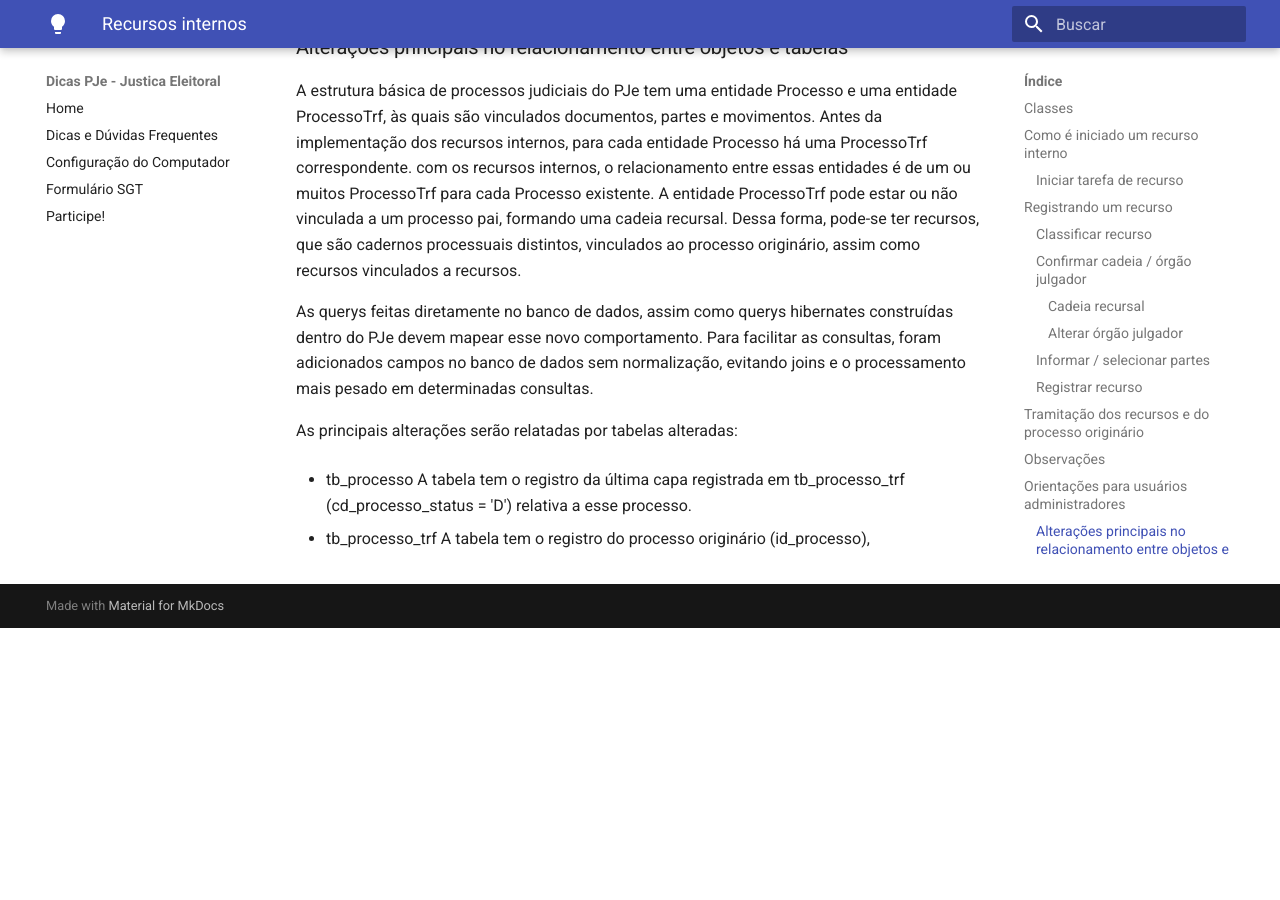
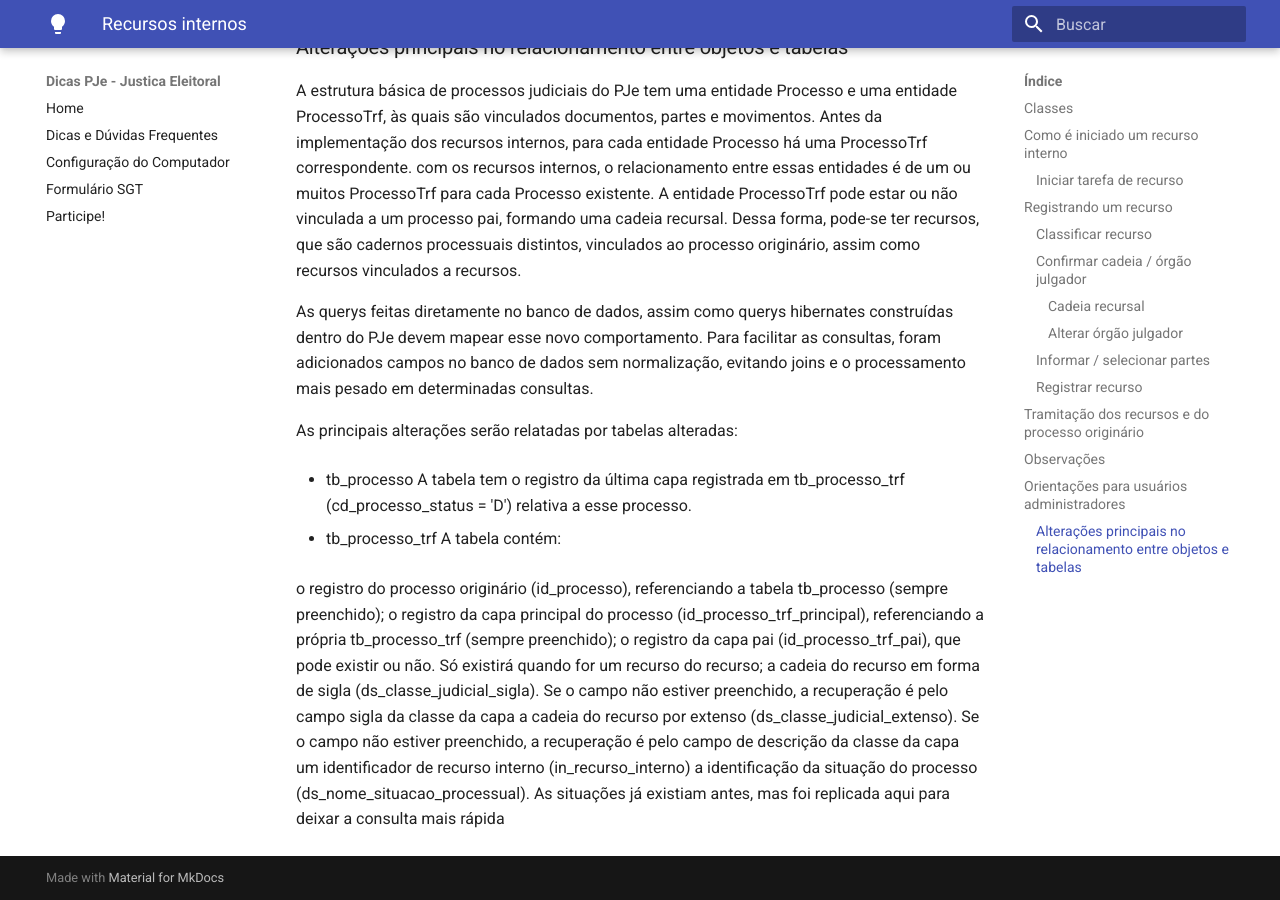
Before and after one commit to PJeJE/dicas_versao_1, an MkDocs documentation site: the page built from docs/recursos.md, in a window 1280 px wide and 900 px high, scrolled down 17400 px. Built offline with MkDocs 1.6.1 and Material for MkDocs 9.7.7, drawn with Linux system fonts in a browser that asks for light colours; nearby versions of some CDN libraries; before the commit the page ends 18028 px from its top, so only the background shows below that.

Commit message:
Update recursos.md

```diff
--- a/docs/recursos.md
+++ b/docs/recursos.md
@@ -210,4 +210,12 @@ As principais alterações serão relatadas por tabelas alteradas:
 A tabela tem o registro da última capa registrada em tb_processo_trf (cd_processo_status = 'D') relativa a esse processo.
 
 - tb_processo_trf
-A tabela tem o registro do processo originário (id_processo),
+A tabela contém:
+
+o registro do processo originário (id_processo), referenciando a tabela tb_processo (sempre preenchido);
+o registro da capa principal do processo (id_processo_trf_principal), referenciando a própria tb_processo_trf (sempre preenchido);
+o registro da capa pai (id_processo_trf_pai), que pode existir ou não. Só existirá quando for um recurso do recurso;
+a cadeia do recurso em forma de sigla (ds_classe_judicial_sigla). Se o campo não estiver preenchido, a recuperação é pelo campo sigla da classe da capa
+a cadeia do recurso por extenso (ds_classe_judicial_extenso). Se o campo não estiver preenchido, a recuperação é pelo campo de descrição da classe da capa
+um identificador de recurso interno (in_recurso_interno)
+a identificação da situação do processo (ds_nome_situacao_processual). As situações já existiam antes, mas foi replicada aqui para deixar a consulta mais rápida
```
